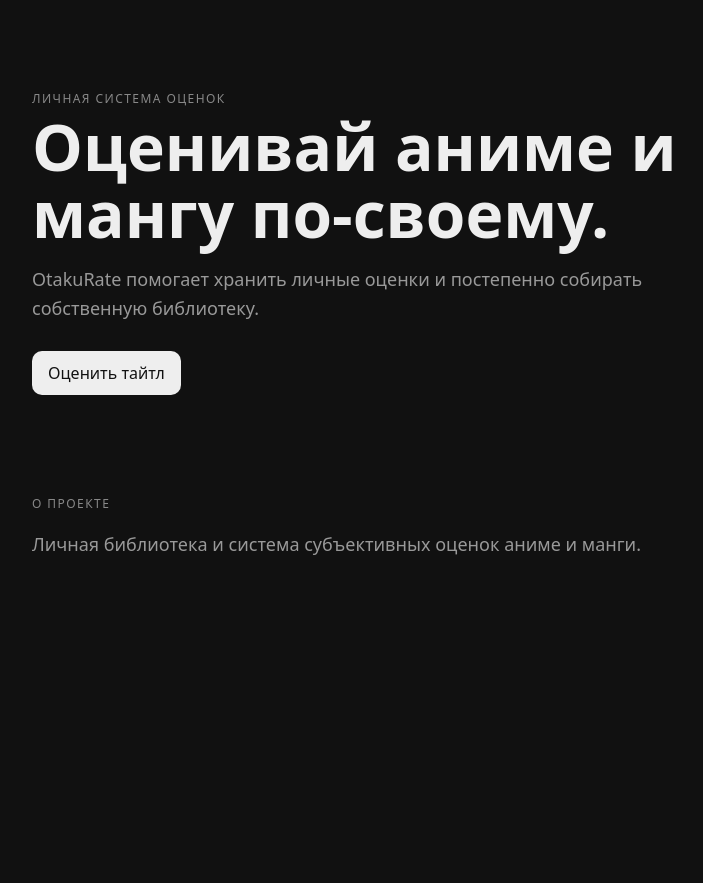
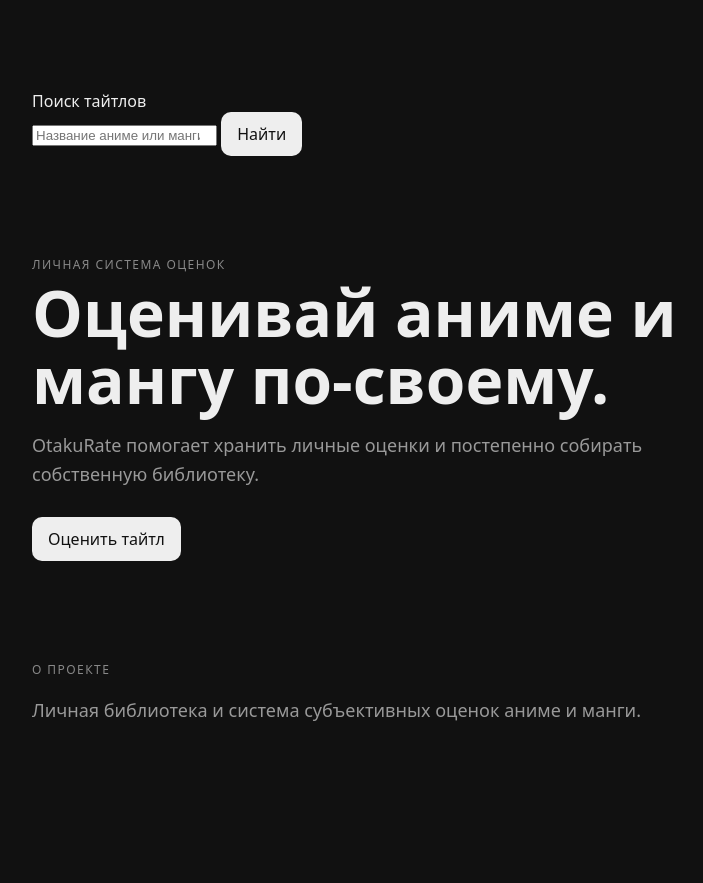
Before and after one commit to Kerdor/OtakuRate, a FastAPI app: page / in a window 1280 px wide. Shown: the part 59-942 px from the top of the page, without its empty margins (128-831 px from the left). Before the commit the page ends 614 px from the top, so only its background shows below. Run offline with FastAPI, Linux system fonts and the light colour scheme.

Commit message:
Add title search to home page

```diff
--- a/src/otakurate/templates/index.html
+++ b/src/otakurate/templates/index.html
@@ -18,6 +18,17 @@
         </header>
 
         <section class="hero">
+            <form id="title-search-form" class="title-search">
+                <label for="title-search-input">Поиск тайтлов</label>
+                <div class="search-row">
+                    <input id="title-search-input" type="search" placeholder="Название аниме или манги" autocomplete="off">
+                    <button type="submit">Найти</button>
+                </div>
+                <div id="title-search-results" class="search-results" aria-live="polite"></div>
+            </form>
+        </section>
+
+        <section class="hero">
             <p class="eyebrow">ЛИЧНАЯ СИСТЕМА ОЦЕНОК</p>
             <h1>Оценивай аниме и мангу по-своему.</h1>
             <p class="muted">
@@ -34,5 +45,6 @@
             <p class="muted">Личная библиотека и система субъективных оценок аниме и манги.</p>
         </section>
     </main>
+    <script src="/static/title-search.js"></script>
 </body>
 </html>
```
